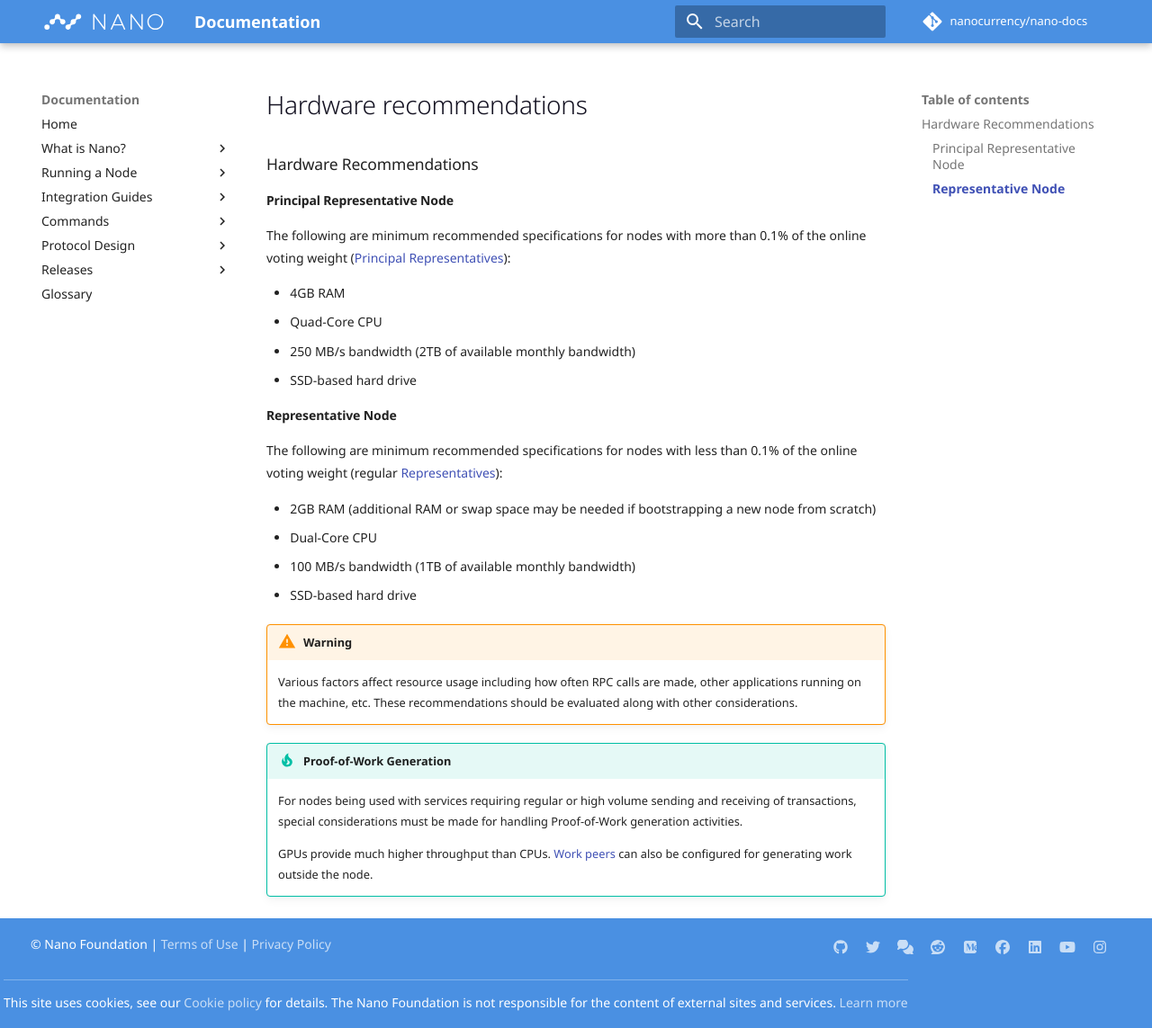
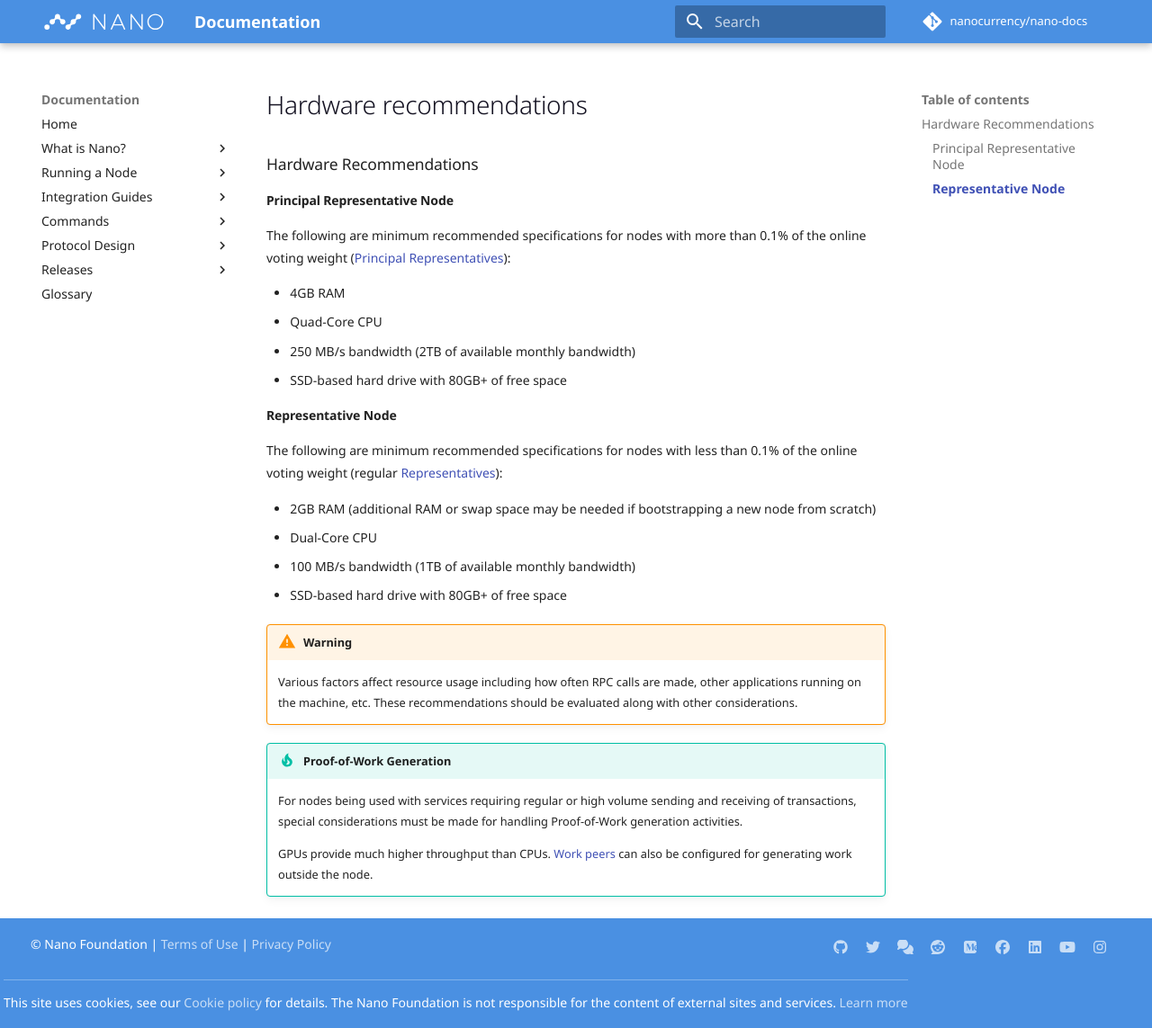
Before and after one commit to nanocurrency/nano-docs, an MkDocs documentation site: the page built from docs/snippets/hardware-recommendations.md, in a window 1280 px wide and 1143 px high. Shown: the whole window at 90% size. Built offline with MkDocs 1.6.1 and Material for MkDocs 9.7.7, drawn with Linux system fonts in a browser that asks for light colours; comment, search, counter and statistics services are not loaded.

Commit message:
Add SSD free space recommendations

```diff
--- a/docs/snippets/hardware-recommendations.md
+++ b/docs/snippets/hardware-recommendations.md
@@ -6,7 +6,7 @@
 * 4GB RAM
 * Quad-Core CPU
 * 250 MB/s bandwidth (2TB of available monthly bandwidth)
-* SSD-based hard drive
+* SSD-based hard drive with 80GB+ of free space
 
 #### Representative Node
 The following are minimum recommended specifications for nodes with less than 0.1% of the online voting weight (regular [Representatives](/glossary#representative)):
@@ -14,7 +14,7 @@
 * 2GB RAM (additional RAM or swap space may be needed if bootstrapping a new node from scratch)
 * Dual-Core CPU
 * 100 MB/s bandwidth (1TB of available monthly bandwidth)
-* SSD-based hard drive
+* SSD-based hard drive with 80GB+ of free space
 
 !!! warning
 	Various factors affect resource usage including how often RPC calls are made, other applications running on the machine, etc. These recommendations should be evaluated along with other considerations.
```
